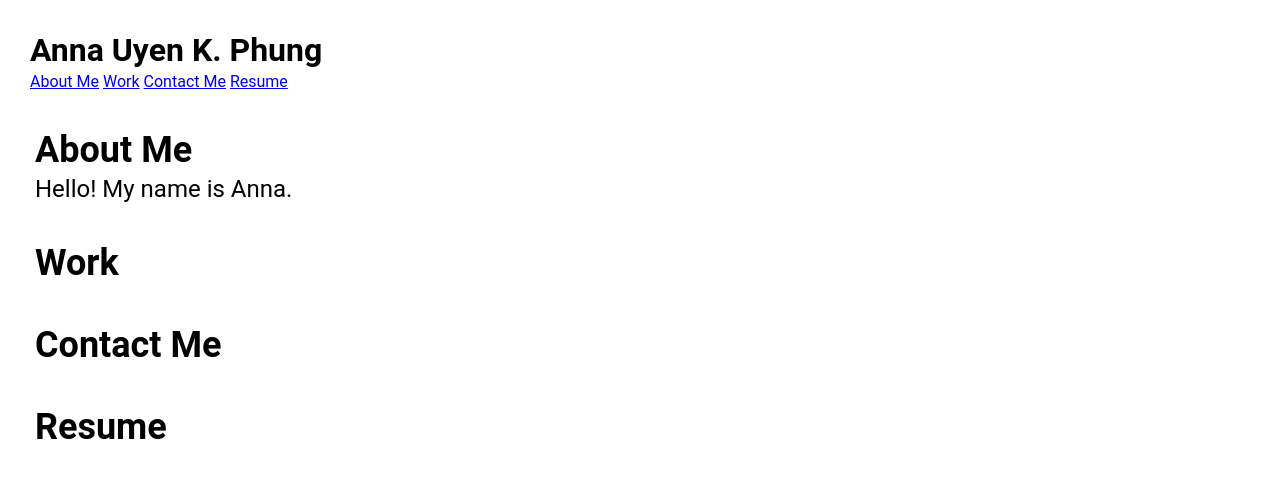
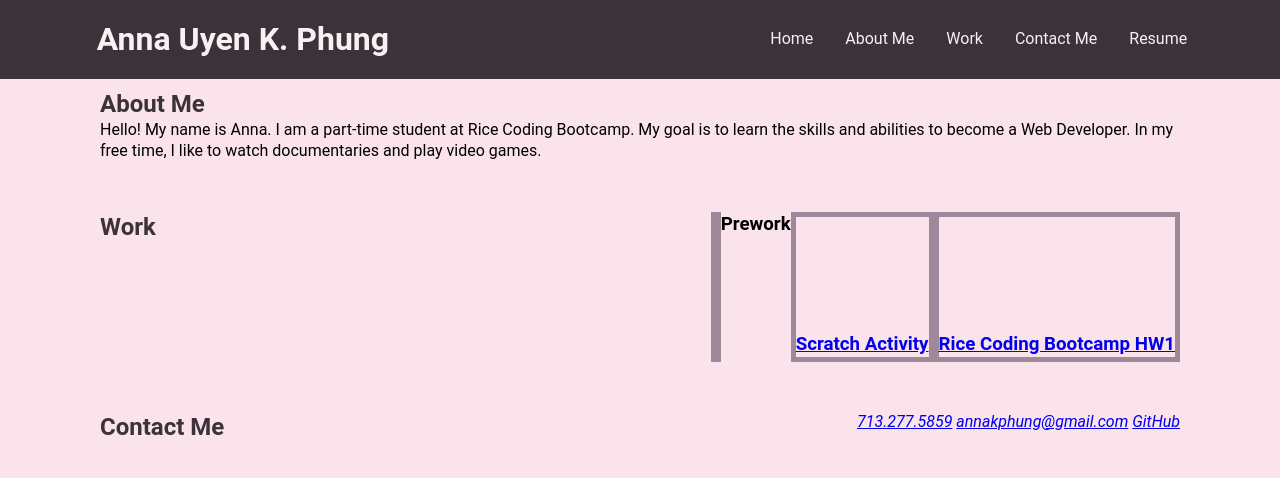
Before and after one commit to a-ukp/A-UKP-Portfolio, a plain HTML site: page Main/index.html in a window 1280 px wide. Drawn offline with Linux system fonts and the light colour scheme.

Commit message:
update with colors

```diff
--- a/Main/Assets/CSS/styles.css
+++ b/Main/Assets/CSS/styles.css
@@ -10,31 +10,89 @@ html {
 }
 
 :root {
-    --one: ;
-    --two: ;
-    --three: ;
-    --four: ;
-    --five: ;
+    --one: #3C3239;
+    --two: #A19CA0;
+    --three: #9E889A;
+    --four: #F8F1F3;
+    --five: #FAE3EB;
+}
+
+body {
+    line-height: 1.3;
+    background-color: var(--five);
+}
+
+h2 {
+    color: var(--one);
 }
 
 header {
-    margin: 30px;
+    padding: 15px 6% 15px 6%;
+    display: flex;
+    flex-direction: row;
+    justify-content: space-between;
+    flex-wrap: wrap;
+    align-items: center;
+    background-color: var(--one);
 }
 
 header h1 {
     font-size: 200%;
+    padding-left: 20px;
+    color: var(--four);
 }
 
-header nav {
-    font-size: 100%;
+nav {
+    display: flex;
+    flex-direction: row;
+    flex-wrap: wrap;
 }
 
-body {
-    line-height: 1.3;
+ul {
+    list-style-type: none;
+    background-color: var(--one);
+}
+
+li {
+    float: left;
+}
+
+li a {
+    display: block;
+    color: var(--four);
+    text-align: center;
+    padding: 14px 16px;
+    text-decoration: none;
+}
+
+li a:hover {
+    background-color: var(--two);
+    color: var(--four);
 }
 
 /* "." is class; "#" is id*/
 .main-section {
-    font-size: 150%;
-    margin: 35px;
+    font-size: 100%;
+    margin: 10px 100px 50px 100px;
+    display: flex;
+    flex-direction: row;
+    flex-wrap: wrap;
+    justify-content: space-between;
 }
+
+.work-container {
+    display: flex;
+    flex-wrap: wrap;
+    justify-content: center;
+}
+
+.img-box {
+    border: 5px solid var(--three);
+    min-height: 150px;
+    max-height: 150px;
+    display: flex;
+    align-items: flex-end;
+    background-blend-mode: soft-light;
+    background-size: 150%;
+    transition: all 0.5s;
+  }
--- a/Main/index.html
+++ b/Main/index.html
@@ -5,7 +5,6 @@
     <meta charset="UTF-8">
     <meta name="viewport" content="width=device-width, initial-scale=1.0">
     <link rel="stylesheet" href="./Assets/CSS/styles.css">
-    <!-- link rel to favicon -->
     <title>AUKP</title>
 </head>
 
@@ -13,33 +12,60 @@
     <header>
         <h1>Anna Uyen K. Phung</h1>
         <nav>
-            <a href="#about-me">About Me</a>
-            <a href="work">Work</a>
-            <a href="#contact-me">Contact Me</a>
-            <a href="#">Resume</a>
+            <ul>
+                <li><a href="#">Home</a></li>
+                <li><a href="#about-me">About Me</a></li>
+                <li><a href="#work">Work</a></li>
+                <li><a href="#contact-me">Contact Me</a></li>
+                <li><a href="https://drive.google.com/file/d/1mCuS_E6wqeoElJ_7FQX1h62eGwNoA94Z/view?usp=sharing" target="_blank">Resume</a></li>
+            </ul>
         </nav>
     </header>
 
     <main>
-        <section class="main-section">
+        <section class="main-section" id="about-me">
             <h2>About Me</h2>
-            <p>
-                Hello! My name is Anna.
-            </p>
+            <div>
+                <p>
+                    Hello! My name is Anna. I am a part-time student at Rice Coding Bootcamp. My goal is to learn the skills and abilities to become a Web Developer. In my free time, I like to watch documentaries and play video games.
+                </p>
+            </div>
         </section>
 
-        <section class="main-section">
+        <section class="main-section" id="work">
             <h2>Work</h2>
+            <div class="work-container">
+                <a href="https://github.com/a-ukp/prework-about-me" target="_blank" class="img-box"></a>
+                    <div>
+                        <h3>Prework</h3>
+                    </div>
+                </a>
+
+                <a href="https://scratch.mit.edu/projects/490018153/" target="_blank" class="img-box">
+                    <div>
+                      <h3>Scratch Activity</h3>
+                    </div>
+                </a>
+
+                <a href="https://github.com/a-ukp/Horiseon-Code-Refractor" target="_blank" class="img-box">
+                  <div>
+                    <h3>Rice Coding Bootcamp HW1</h3>
+                  </div>
+                </a>
+
+              </div>
         </section>
 
-        <section class="main-section">
+        <section class="main-section" id="contact">
             <h2>Contact Me</h2>
-        </section>
-
-        <section class="main-section">
-            <h2>Resume</h2>
-        </section>
-
+            <div>
+              <address>
+                <a href="tel:+7132775859">713.277.5859</a>
+                <a href="mailto:annakphung@gmail.com">annakphung@gmail.com</a>
+                <a href="https://github.com/a-ukp">GitHub</a>
+              </address>
+            </div>
+          </section>
     </main>
 
 </body>
```
Also changed, not shown: Main/Assets/Images/a-favicon.png (added), Main/Assets/Images/houston skyline.jpg (added), Main/Assets/Images/prework preview.png (added), 1 other file.
